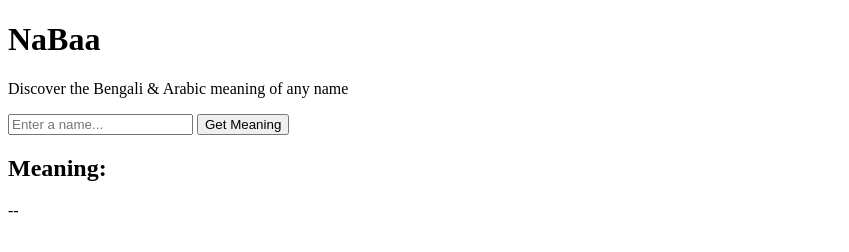
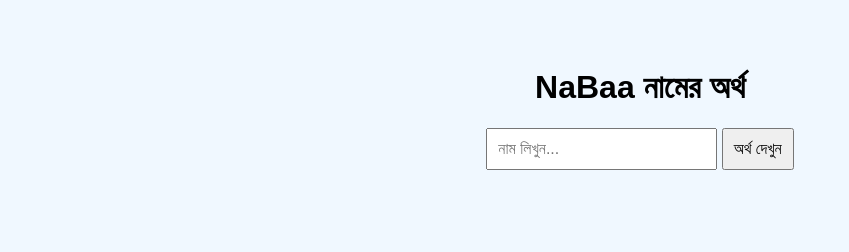
Before and after one commit to itsjibon/Name-, a plain HTML site: page index.html in a window 1280 px wide. Shown: the whole page, without its empty margins (0-849 px from the left). Drawn offline with Linux system fonts and the light colour scheme.

Commit message:
Add files via upload

```diff
--- a/index.html
+++ b/index.html
@@ -1,28 +1,35 @@
 
 <!DOCTYPE html>
-<html lang="en">
+<html lang="bn">
 <head>
-  <meta charset="UTF-8" />
-  <meta name="viewport" content="width=device-width, initial-scale=1.0"/>
-  <title>NaBaa</title>
-  <link rel="stylesheet" href="style.css" />
-  <script src="script.js" defer></script>
+  <meta charset="UTF-8">
+  <meta name="viewport" content="width=device-width, initial-scale=1.0">
+  <title>NaBaa Name Meaning</title>
+  <style>
+    body {
+      font-family: sans-serif;
+      text-align: center;
+      padding: 40px;
+      background-color: #f0f8ff;
+    }
+    input, button {
+      padding: 10px;
+      font-size: 16px;
+    }
+    #result {
+      margin-top: 20px;
+      font-size: 18px;
+      color: #333;
+    }
+  </style>
+  <script src="https://www.gstatic.com/firebasejs/9.22.2/firebase-app-compat.js"></script>
+  <script src="https://www.gstatic.com/firebasejs/9.22.2/firebase-firestore-compat.js"></script>
+  <script defer src="script.js"></script>
 </head>
 <body>
-  <header>
-    <h1>NaBaa</h1>
-    <p>Discover the Bengali & Arabic meaning of any name</p>
-  </header>
-
-  <main>
-    <div class="input-area">
-      <input type="text" id="nameInput" placeholder="Enter a name..." />
-      <button onclick="showMeaning()">Get Meaning</button>
-    </div>
-    <div id="result">
-      <h2>Meaning:</h2>
-      <p id="meaningOutput">--</p>
-    </div>
-  </main>
+  <h1>NaBaa নামের অর্থ</h1>
+  <input type="text" id="nameInput" placeholder="নাম লিখুন...">
+  <button onclick="showMeaning()">অর্থ দেখুন</button>
+  <div id="result"></div>
 </body>
 </html>
```
